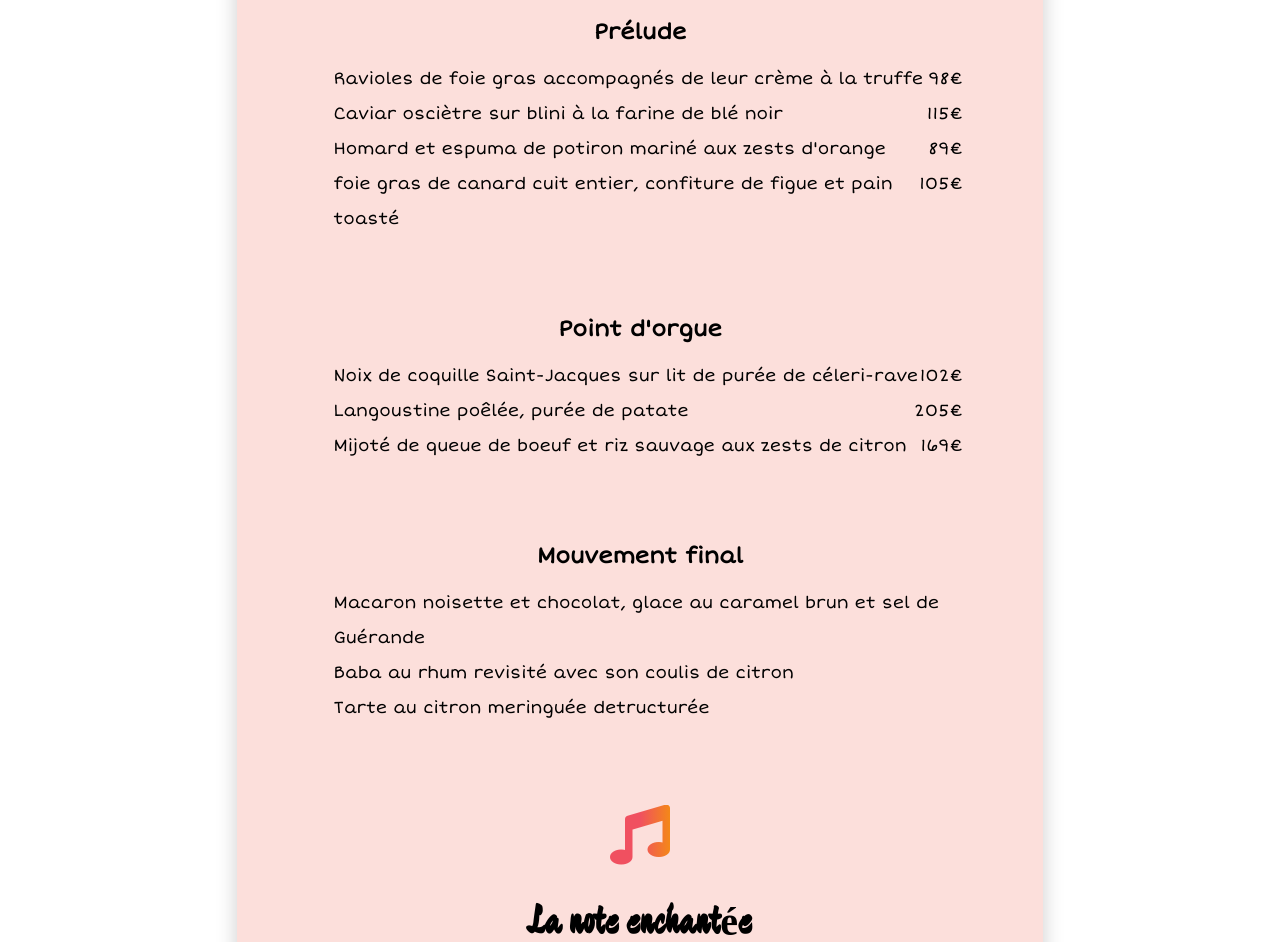
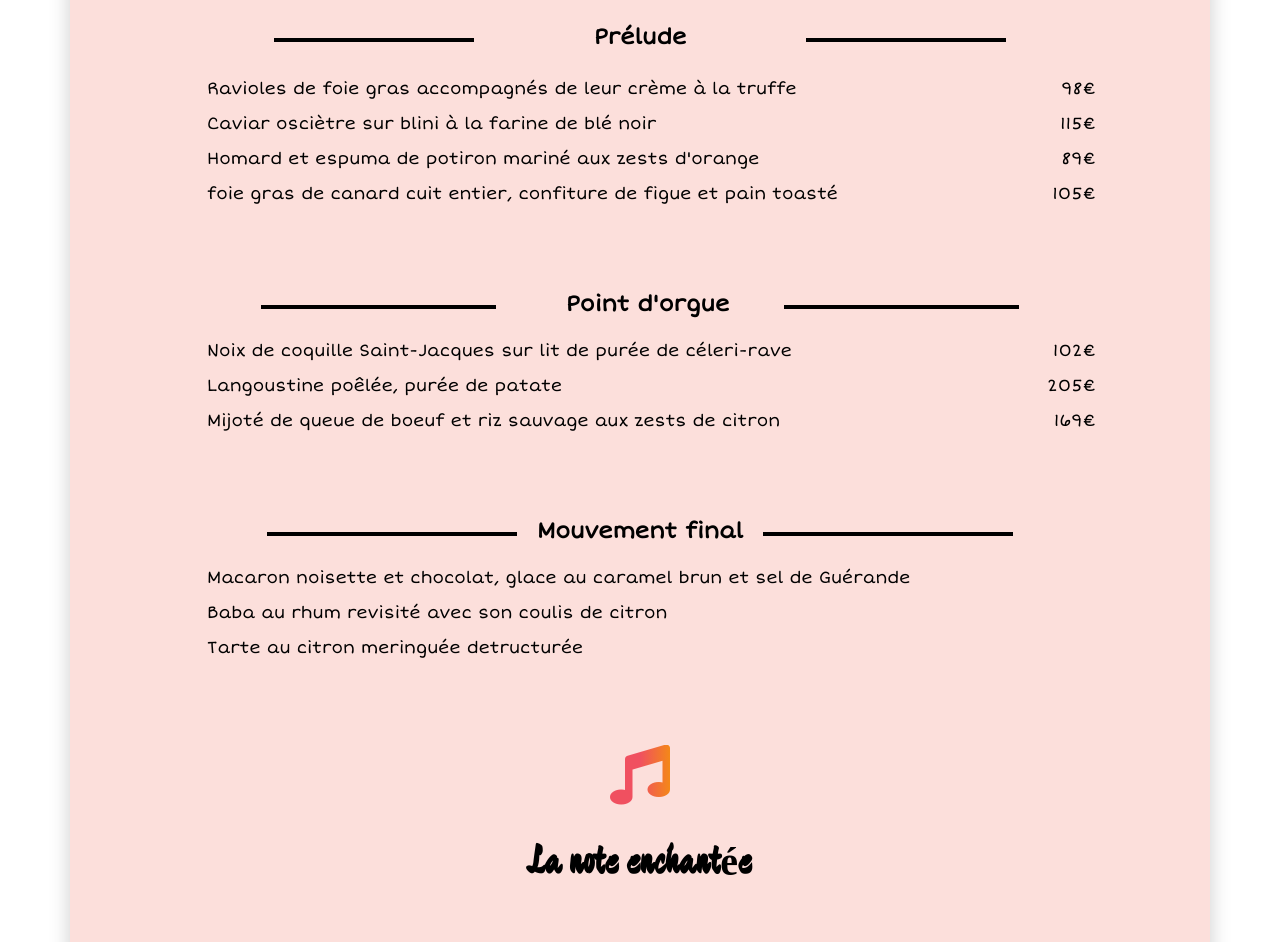
Before and after one commit to V1999-30/OhmyFood, a plain HTML site: page menu1.html in a window 1280 px wide. Shown: the part 370-1312 px from the top of the page. Drawn offline with Linux system fonts and the light colour scheme.

Commit message:
Ajout des pseudos éléments

```diff
--- a/menu1.html
+++ b/menu1.html
@@ -22,11 +22,11 @@
                     <i class="fas fa-music"></i>
                     <h2>La note enchantée</h2>
                 </div>
-                <div class="menu_title">
+                <div class="menu_title" id="title-first">
                     <h2>Prélude</h2>
                 </div>
 
-                <ul class="menu_elmnt">
+                <ul class="menu_elmnt" id="elmnt-first">
                     <li><p>Ravioles de foie gras accompagnés de leur crème à la truffe</p><p>98€</p></li>
                     <li><p>Caviar osciètre sur blini à la farine de blé noir</p><p>115€</p></li>
                     <li><p>Homard et espuma de potiron mariné aux zests d'orange</p><p>89€</p></li>
@@ -39,7 +39,7 @@
                     <h2>Point d'orgue</h2>
                 </div>
 
-                <ul class="menu_elmnt">
+                <ul class="menu_elmnt" id="elmnt-second">
                     <li><p>Noix de coquille Saint-Jacques sur lit de purée de céleri-rave</p><p>102€</p></li>
                     <li><p>Langoustine poêlée, purée de patate</p><p>205€</p></li>
                     <li><p>Mijoté de queue de boeuf et riz sauvage aux zests de citron</p><p>169€</p></li>
@@ -51,7 +51,7 @@
                     <h2>Mouvement final</h2>
                 </div>
 
-                <ul class="menu_elmnt">
+                <ul class="menu_elmnt" id="elmnt-third">
                     <li><p>Macaron noisette et chocolat, glace au caramel brun et sel de Guérande</p></li>
                     <li><p>Baba au rhum revisité avec son coulis de citron</p></li>
                     <li><p>Tarte au citron meringuée detructurée</p></li>
--- a/sass/_mixins.scss
+++ b/sass/_mixins.scss
@@ -19,12 +19,12 @@
 
 @mixin title-h2-animation{
     position: relative;
-    padding: 0px 50.5px;
+    padding: 5px;
     margin: 0;
     color: inherit;
     text-decoration: none;
-    background: linear-gradient(to top, rgb(0, 0, 0) 0%, rgba(0, 0, 0, 0.5) 3px, transparent 1px) no-repeat;
-    background-size: 0 100%;
+    background: linear-gradient(to top, rgb(0, 0, 0) 3%, rgba(0, 0, 0, 0.5) 3px, transparent 1px) no-repeat;
+    background-size: 0% 100%;
     transition: background-size .3s;
 }
 
--- a/sass/menu1.scss
+++ b/sass/menu1.scss
@@ -108,14 +108,88 @@ main{
     }
 }
 
-#title-second h2 {
-    padding: 0px 22px;
+#title-first{
+    :before{
+        display: inline-block;
+        justify-content: space-between;
+        margin: 0 120px 2px 0;
+        height: 4px;
+        content: " ";
+        text-shadow: none;
+        background-color: black;
+        width: 200px;
+
+    }
+
+    :after{
+        display: inline-block;
+        justify-content: space-between;
+        margin: 0 0 2px 120px;
+        height: 4px;
+        content: " ";
+        text-shadow: none;
+        background-color: black;
+        width: 200px;
+    }
 }
 
-#title-third h2 {
-    padding: 0px 28px;
+#title-second{
+    :before{
+        display: inline-block;
+        justify-content: space-between;
+        margin: 0 70px 2px 0;
+        height: 4px;
+        content: " ";
+        text-shadow: none;
+        background-color: black;
+        width: 235px;
+
+    }
+
+    :after{
+        display: inline-block;
+        justify-content: space-between;
+        margin: 0 0 2px 55px;
+        height: 4px;
+        content: " ";
+        text-shadow: none;
+        background-color: black;
+        width: 235px;
+    }
+
+    h2 {
+    padding: 0px 22px;
+    }
 }
 
+#title-third{
+    :before{
+        display: inline-block;
+        justify-content: space-between;
+        margin: 0 20px 2px 0;
+        height: 4px;
+        content: " ";
+        text-shadow: none;
+        background-color: black;
+        width: 250px;
+
+    }
+
+    :after{
+        display: inline-block;
+        justify-content: space-between;
+        margin: 0 0 2px 20px;
+        height: 4px;
+        content: " ";
+        text-shadow: none;
+        background-color: black;
+        width: 250px;
+    }
+
+     h2 {
+    padding: 0px 28px;
+     }
+}
 #menu1-footer{
     text-align: center;
     padding: 0px 0px 75px 0px;
@@ -260,7 +334,7 @@ footer button:hover{
 @media all and (min-width: 1024px) and (max-width: 2559px)
 {
     main{
-        width: 63%;
+        width: 89%;
     }
 
     .menu_title{
@@ -288,6 +362,9 @@ footer button:hover{
 
 @media all and (min-width: 1440px) and (max-width: 2559px)
 {
+    main{
+        width: 69%;
+    }
     #menu-header{
         i{
             font-size: 70px;
@@ -306,9 +383,9 @@ footer button:hover{
 
     .menu_elmnt{
         li{
-            width: 75%;
-            padding-left: 12%;
-            font-size: 23px;
+            width: 71%;
+            padding-left: 14%;
+            font-size: 18px;
         }
 
         p{
--- a/sass/menu2.scss
+++ b/sass/menu2.scss
@@ -59,6 +59,28 @@ main{
     display: flex;
     justify-content: center;
     align-items: center;
+    :before{
+        display: inline-block;
+        justify-content: space-between;
+        margin: 0 20px 2px 0;
+        height: 4px;
+        content: " ";
+        text-shadow: none;
+        background-color: black;
+        width: 250px;
+
+    }
+
+    :after{
+        display: inline-block;
+        justify-content: space-between;
+        margin: 0 0 2px 20px;
+        height: 4px;
+        content: " ";
+        text-shadow: none;
+        background-color: black;
+        width: 250px;
+    }
 
     h2{
         @include title-h2-animation;
--- a/sass/menu3.scss
+++ b/sass/menu3.scss
@@ -68,6 +68,29 @@ main{
     display: flex;
     justify-content: center;
     align-items: center;
+
+    :before{
+        display: inline-block;
+        justify-content: space-between;
+        margin: 0 20px 2px 0;
+        height: 4px;
+        content: " ";
+        text-shadow: none;
+        background-color: black;
+        width: 250px;
+
+    }
+
+    :after{
+        display: inline-block;
+        justify-content: space-between;
+        margin: 0 0 2px 20px;
+        height: 4px;
+        content: " ";
+        text-shadow: none;
+        background-color: black;
+        width: 250px;
+    }
 
     h2{
         @include title-h2-animation;
--- a/sass/menu4.scss
+++ b/sass/menu4.scss
@@ -66,6 +66,29 @@ main{
     display: flex;
     justify-content: center;
     align-items: center;
+
+    :before{
+        display: inline-block;
+        justify-content: space-between;
+        margin: 0 20px 2px 0;
+        height: 4px;
+        content: " ";
+        text-shadow: none;
+        background-color: black;
+        width: 250px;
+
+    }
+
+    :after{
+        display: inline-block;
+        justify-content: space-between;
+        margin: 0 0 2px 20px;
+        height: 4px;
+        content: " ";
+        text-shadow: none;
+        background-color: black;
+        width: 250px;
+    }
 
     h2{
         @include title-h2-animation;
@@ -228,7 +251,7 @@ footer button:hover{
 @media all and (min-width: 1024px) and (max-width: 2559px)
 {
     main{
-        width: 75%;
+        width: 71%;
         margin-bottom: 50px;
     }
 
@@ -253,6 +276,9 @@ footer button:hover{
 
 @media all and (min-width: 1440px) and (max-width: 2559px)
 {
+    main{
+        width: 61%;
+    }
     .menu_title {
         h2{
             font-size: 33px;
--- a/sass/style.scss
+++ b/sass/style.scss
@@ -151,6 +151,7 @@ header{
 
     i {
         font-size: 60px;
+        height: 30px;
         line-height: 0;
         background: rgb(253,29,29);
         background: linear-gradient(90deg, rgba(253,29,29,1) 50%, rgba(246,145,106,1) 100%);
@@ -179,6 +180,7 @@ header{
         font-family: "croissant_oneregular";
         font-size: 30px;
         line-height: 10px;
+        height: 24px;
         background: rgb(227,138,18);
         background: linear-gradient(90deg, rgba(227,138,18,1) 25%, rgba(143,90,255,1) 80%);
         -webkit-background-clip: text;
@@ -203,6 +205,7 @@ header{
         -webkit-text-fill-color: transparent;
         font-family: "dancing_scriptregular";
         font-size: $size-h2_menu-1-3;
+        height: 24px;
         line-height: 0;
     }
 
```
Also changed, not shown: menu1.css, menu2.css, menu3.css, menu4.css, style.css, 5 other files.
